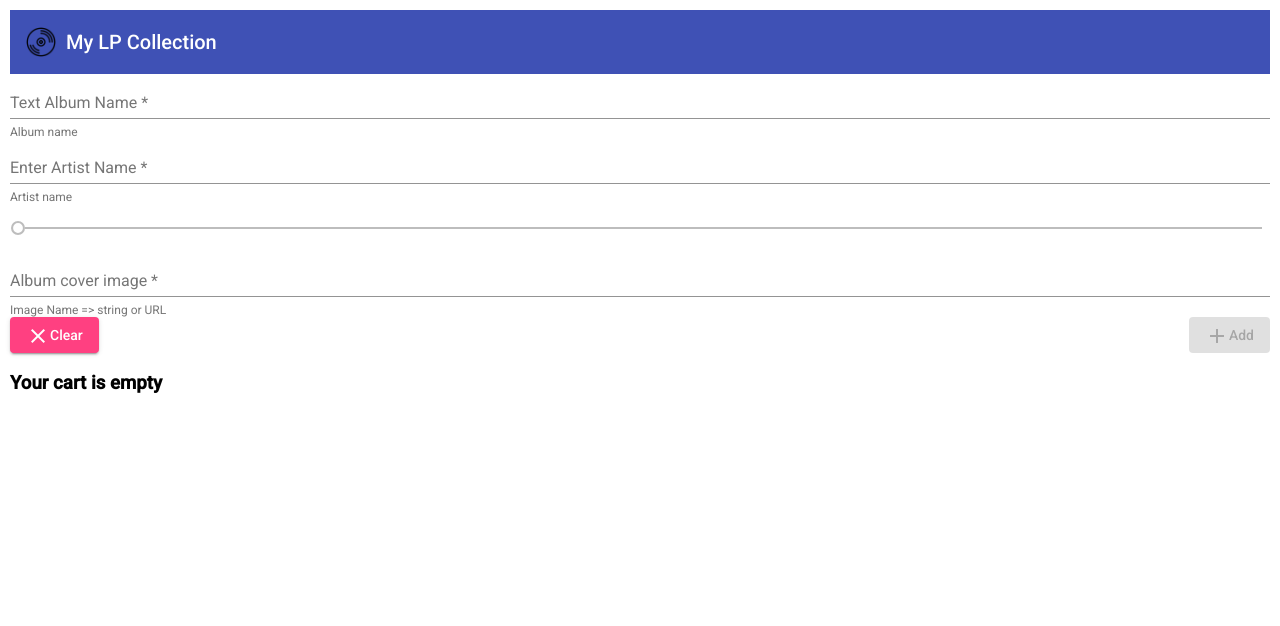
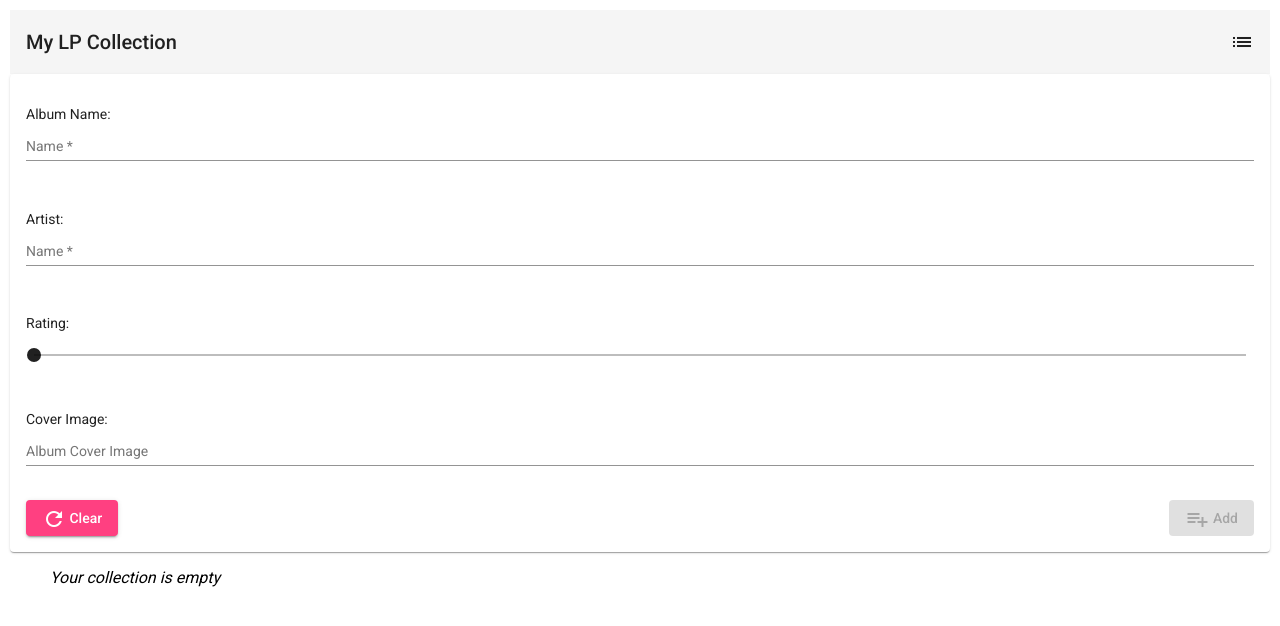
Before and after one commit to zunym/my-lp-collection, an Angular app: page / in a window 1280 px wide. Shown: the top 626 px of the page. Built offline with nearby package versions, Linux system fonts and the light colour scheme; what @angular/material-moment-adapter would draw is missing.

Commit message:
Update code with new components

```diff
--- a/src/app/app.component.html
+++ b/src/app/app.component.html
@@ -1,10 +1,3 @@
-<!-- mat mat-toolbar -->
-<mat-toolbar color="primary" >
-    <img style="width:30px;height:30px;" src="assets/cd.png" alt="CD">
-    &nbsp; {{title}}
-</mat-toolbar>
+<app-add (onAddItem) = "itemAdded($event)"></app-add>
 
-<!-- app-form => selector of form component -->
-<app-form></app-form>
-<!-- app-cart => selector of cart component -->
-<app-cart [cart]="albumList" (itemDelected)="deleteItem($event)"></app-cart>
+<app-list [lpList]= "lpList"></app-list>
--- a/src/app/app.component.ts
+++ b/src/app/app.component.ts
@@ -1,4 +1,4 @@
-import { Component, Output, EventEmitter } from '@angular/core';
+import { Component } from '@angular/core';
 
 @Component({
   selector: 'app-root',
@@ -6,37 +6,12 @@ import { Component, Output, EventEmitter } from '@angular/core';
   styleUrls: ['./app.component.css']
 })
 export class AppComponent {
-  title = 'My LP Collection';
+  title = 'lp';
 
-  // rating = [1,2,3,4,5,6,7,8,9,10];
-    //save data
-    albumList : string[] = [];
-    @Output()
-    returnItem = new EventEmitter<string>();
+  lpList:string[] = [];
 
-    //only add exist, not add if not exist
-    newItem(item: string){
-
-      //console.log('>>> in')
-      for(let i in this.albumList){
-        //console.log('>>> in: ',this.shoppingList[i])
-
-        //duplicate detect
-        if(item == this.albumList[i])
-        return;
-      }
-      //console.log('>>> of')
-      for(let i of this.albumList){
-       // console.log('>>> of: ',this.shoppingList[i])
-      }
-
-      console.log(">>>>new items: ", item);
-      this.albumList.push(item);
-    }
-
-    deleteItem(item:string){
-      console.log("deleting items: ", item);
-      this.returnItem.next(item);
-    }
-
+  itemAdded(item:string) {
+    console.log('>>>> new item: ', item);
+    this.lpList.push(item);
+  }
 }
--- a/src/app/app.module.ts
+++ b/src/app/app.module.ts
@@ -1,26 +1,24 @@
 import { BrowserModule } from '@angular/platform-browser';
 import { NgModule } from '@angular/core';
+import { FormsModule } from '@angular/forms'
 
 import { AppComponent } from './app.component';
-
+import { AddComponent } from './components/cart.component';
+import { ListComponent } from './components/list.component';
+import { MaterialModule } from './material.module';
 import { BrowserAnimationsModule } from '@angular/platform-browser/animations';
-import {MaterialModule} from './material.module';
-import {FormComponent} from './components/form.component';
-import {CartComponent} from './components/cart.component';
-import {FormsModule} from '@angular/forms';
-
-
 
 @NgModule({
   declarations: [
     AppComponent,
-    FormComponent,
-    CartComponent
+    AddComponent,
+    ListComponent
   ],
   imports: [
     BrowserModule,
+    MaterialModule,
     BrowserAnimationsModule,
-    MaterialModule,FormsModule
+    FormsModule
   ],
   providers: [],
   bootstrap: [AppComponent]
--- a/src/app/components/cart.component.html
+++ b/src/app/components/cart.component.html
@@ -1,4 +1,50 @@
-<div *ngIf="cart.length <=0">
-  <h3>Your cart is empty</h3>
-</div>
-<div class="cart-body" *ngFor="let i of cart; let n = index" (click)="removeItem(n)">{{i}}</div>
+<mat-toolbar fxLayout="row" fxLayoutAlign="space-between center" >
+  My LP Collection
+  <mat-icon>list</mat-icon>
+</mat-toolbar>
+
+<mat-card>
+  <mat-card-content>
+    <form #lp="ngForm"(ngSubmit)="addItem(lp)" >
+
+      <div fxLayout="column row">
+        <br>
+        Album Name:
+          <mat-form-field>
+            <input name="album" placeholder="Name" ngModel matInput required>
+          </mat-form-field>
+        <br>
+        <br>
+        Artist:
+          <mat-form-field>
+            <input name="artist" placeholder="Name" ngModel matInput required>
+          </mat-form-field>
+        <br>
+        <br>
+        Rating:
+        <mat-slider
+              max="10"
+              min="0"
+              step="1"
+              thumbLabel=true
+              tickInterval="1"
+              ngModel
+              name="rating">
+        </mat-slider>
+        <br>
+        <br>
+        Cover Image:
+          <mat-form-field>
+            <input name="image" placeholder="Album Cover Image" ngModel matInput>
+          </mat-form-field>
+        <br>
+      </div>
+
+      <div fxLayout="row" fxLayoutAlign="space-between center">
+        <button type="reset" mat-button mat-raised-button color="accent" ><mat-icon>refresh</mat-icon> Clear</button>
+        <button type="submit" mat-button mat-raised-button color="primary" [disabled]="lp.invalid"><mat-icon>playlist_add</mat-icon> Add</button>
+      </div>
+
+    </form>
+  </mat-card-content>
+</mat-card>
--- a/src/app/components/cart.component.ts
+++ b/src/app/components/cart.component.ts
@@ -1,36 +1,34 @@
-import { Component, OnInit , Input, Output, EventEmitter } from '@angular/core';
-import{NgForm} from '@angular/forms'
+import { Component, OnInit, Output, EventEmitter } from '@angular/core';
+import { NgForm } from '@angular/forms';
+//custom calidators
+import { FormControl } from '@angular/forms';
 
 @Component({
-  selector: 'app-cart',
+  selector: 'app-add',
   templateUrl: './cart.component.html',
   styleUrls: ['./cart.component.css']
 })
-export class CartComponent implements OnInit {
 
-  entryForm:NgForm;
-  @Input()
-  // @Input('this-is-the-alternative')
-  //attribute
-  cart: string[] = [];
+export class AddComponent implements OnInit {
 
-    //put back
-    @Output()
-    itemDeleted = new EventEmitter<string>();
+  @Output()
+  onAddItem = new EventEmitter<string[]>();
+
+  addItem (form:NgForm) {
+    if (form.value.image == "" || form.value.image == undefined ) {
+      form.value.image = "https://vignette.wikia.nocookie.net/max-steel-reboot/images/7/72/No_Image_Available.gif/revision/latest?cb=20130902173013"
+    };
+    if (form.value.rating == "" || form.value.image == undefined ) {
+      form.value.rating = "Not Rated"
+    };
+    console.log ('form: ', form.value);
+    this.onAddItem.next(form.value);
+    form.reset();
+  }
 
   constructor() { }
 
   ngOnInit() {
   }
-  removeItem(index: number) {
-    //put back
-    const item = this.cart[index];
-    //console.log('removing items: ', index);
 
-    //delete 1 start from index
-    console.log('removing item:', index);
-    this.cart.splice(index, 1)
-
-    this.itemDeleted.next(item);
-  }
 }
--- /dev/null
+++ b/src/app/components/list.component.html
@@ -0,0 +1,24 @@
+<ul>
+  <div *ngIf="lpList.length <= 0">
+    <i>Your collection is empty</i>
+  </div>
+  <div *ngIf="lpList.length > 0">
+    <i>Your collection has {{lpList.length}} items(s)</i>
+  </div>
+</ul>
+
+<div *ngFor ="let i of lpList; let n = index;">
+<mat-card style="margin:2em;">
+  <mat-card-content fxLayout="row" fxLayoutAlign="space-between">
+    <div fxLayout="col">
+      <img src="{{i.image}}" alt="image" height="80" width="80">
+      <div>
+        <mat-card-title style="margin:0.3em;">{{i.album}}</mat-card-title>
+        <mat-card-subtitle style="margin:1em 0em 0em 0.5em;"><i>{{i.artist}}</i></mat-card-subtitle>
+      </div>
+    </div>
+    Rating:
+    {{i.rating}}
+  </mat-card-content>
+</mat-card>
+</div>
--- /dev/null
+++ b/src/app/components/list.component.ts
@@ -0,0 +1,18 @@
+import { Component, OnInit, Input } from '@angular/core';
+
+@Component({
+  selector: 'app-list',
+  templateUrl: './list.component.html',
+  styleUrls: ['./list.component.css']
+})
+export class ListComponent implements OnInit {
+
+  @Input ()
+  lpList;
+
+  constructor() { }
+
+  ngOnInit() {
+  }
+
+}
--- a/src/app/material.module.ts
+++ b/src/app/material.module.ts
@@ -1,28 +1,41 @@
-import { NgModule} from '@angular/core';
+import { NgModule } from '@angular/core';
 
+//standard material modules
+import { MatToolbarModule } from '@angular/material/toolbar';
+import { MatCardModule } from '@angular/material/card';
 import { MatFormFieldModule } from '@angular/material/form-field';
 import { MatInputModule } from '@angular/material/input';
-import { MatToolbarModule } from '@angular/material/toolbar';
+import { MatRadioModule } from '@angular/material/radio';
+import { MatDatepickerModule } from '@angular/material/datepicker';
+import { MatButtonModule } from '@angular/material/button';
 import { MatIconModule } from '@angular/material/icon';
-import { MatButtonModule } from '@angular/material/button';
-import { MatSliderModule } from '@angular/material/slider';
+import {MatSliderModule} from '@angular/material/slider';
+
+//moment module for date-time
+import { MatMomentDateModule	} from '@angular/material-moment-adapter';
+
+//flex module for css alignment
 import { FlexLayoutModule } from '@angular/flex-layout';
-import { MatCardModule } from '@angular/material/card';
-import {MatDatepickerModule} from '@angular/material/datepicker';
-import {MatMomentDateModule} from '@angular/material-moment-adapter';
-
 
 const MODULES = [
-    MatFormFieldModule,MatInputModule,
-    MatToolbarModule,MatIconModule,
-    MatButtonModule,MatSliderModule,
-    FlexLayoutModule,MatCardModule,
-    MatDatepickerModule,MatMomentDateModule
-]
+  //standard material modules
+  MatToolbarModule,
+  MatCardModule,
+  MatFormFieldModule,
+  MatInputModule,
+  MatRadioModule,
+  MatDatepickerModule,
+  MatButtonModule,
+  MatIconModule,
+  MatSliderModule,
+  //moment
+  MatMomentDateModule,
+  //flex
+  FlexLayoutModule
+];
 
 @NgModule({
-imports: MODULES,
-exports: MODULES
+  imports: MODULES,
+  exports: MODULES
 })
-
-export class MaterialModule{}
+export class MaterialModule { }
```
Also changed, not shown: src/app/components/list.component.css (added), 1 other file (tests, documents, lock files or other folders).
